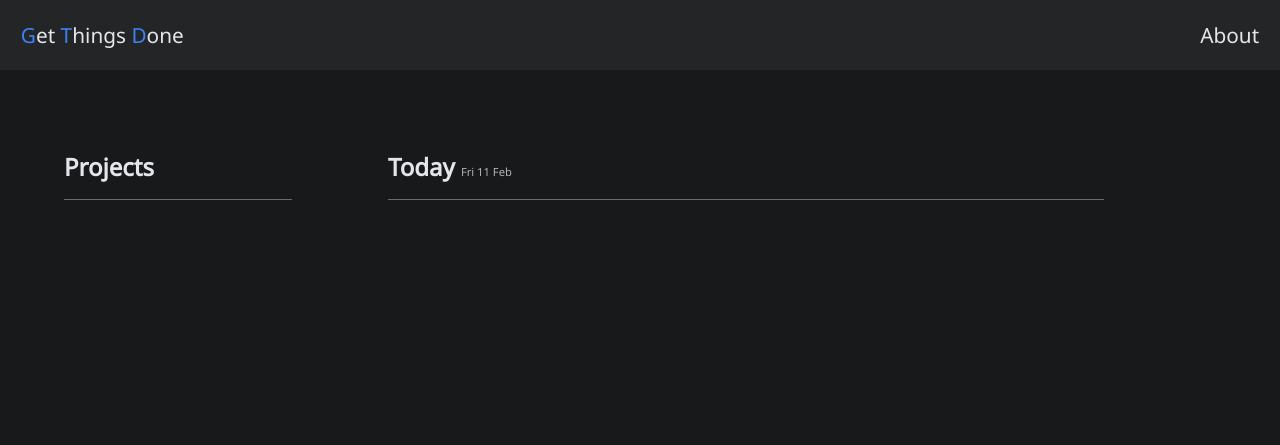
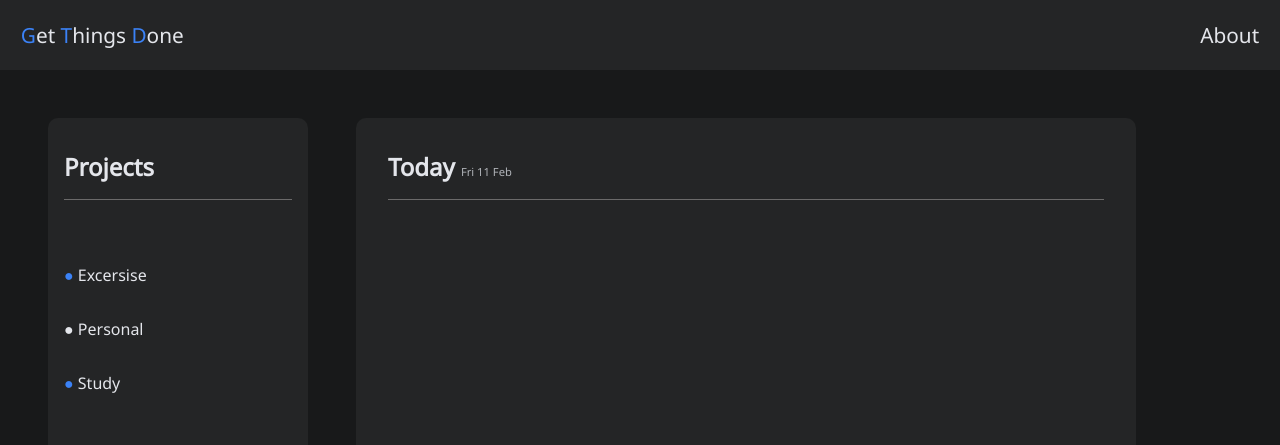
Before and after one commit to rajat4984/GTD-TO-DO, a website built with webpack: page src/index.html in a window 1280 px wide. Built offline with nearby package versions, Linux system fonts and the light colour scheme.

Commit message:
project section and scroll bar done

```diff
--- a/package.json
+++ b/package.json
@@ -25,5 +25,8 @@
     "webpack": "^5.68.0",
     "webpack-cli": "^4.9.2",
     "webpack-dev-server": "^4.7.4"
+  },
+  "dependencies": {
+    "bootstrap-icons": "^1.8.1"
   }
 }
--- a/src/index.html
+++ b/src/index.html
@@ -26,12 +26,19 @@
       <div class="project-section">
         <div class="project-sub-section">
           <h2 class="project-heading">Projects</h2>
+          <div class="project-list">
+            <p class="project-name"> <span class="bullet-points">&#9679;</span> Excersise</p>
+            <p class="project-name"> <span class="bullet-points">&#9679;</span> Personal</p>
+            <p class="project-name"> <span class="bullet-points">&#9679;</span> Study</p>
+          </div>
         </div>
       </div>
 
       <div class="todo-section">
         <div class="todo-sub-section">
-          <h2 class="todo-heading">Today <span class="todo-heading-date">Fri 11 Feb</span></h2>
+          <h2 class="todo-heading">
+            Today <span class="todo-heading-date">Fri 11 Feb</span>
+          </h2>
         </div>
       </div>
     </div>
--- a/src/style.css
+++ b/src/style.css
@@ -18,6 +18,18 @@
 body {
   background-color: var(--myBlack);
   color: var(--myWhite);
+}
+
+/* -----------------------------SCROLL-BAR--------------------------------- */
+/* width */
+::-webkit-scrollbar {
+  width: 10px;
+}
+
+/* Handle */
+::-webkit-scrollbar-thumb {
+  background: var(--myGrey);
+  border-radius: 10px;
 }
 
 /* ------------NAVBAR--------------------------- */
@@ -85,12 +97,30 @@ body {
   border-width: thin;
 }
 
-.todo-heading-date{
-    font-size: .7rem;
-    font-weight: lighter;
-    color: var(--myLightGrey);
+.todo-heading-date {
+  font-size: 0.7rem;
+  font-weight: lighter;
+  color: var(--myLightGrey);
 }
 
+/* -----------------------------------PROJECT-SECTION--------------------------------------- */
+.project-section,
+.todo-section {
+  background-color: var(--myLightBlack);
+  border-radius: 10px;
+}
 .project-sub-section {
   padding: 2em 1em;
 }
+
+.project-name {
+  padding: 1em 0;
+}
+
+.project-name:nth-child(odd) > span {
+  color: var(--myBlue);
+}
+
+.project-list {
+  padding-top: 3em;
+}
```
Also changed, not shown: 1 other file.
